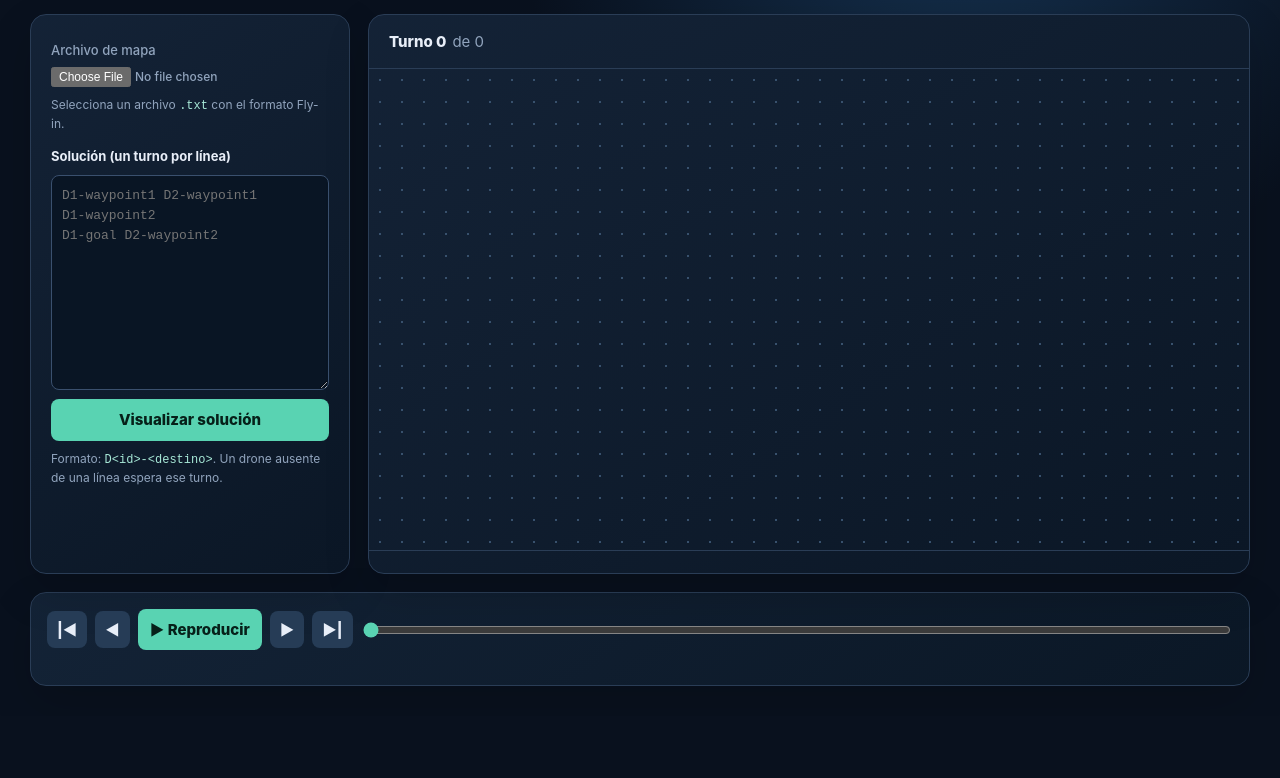
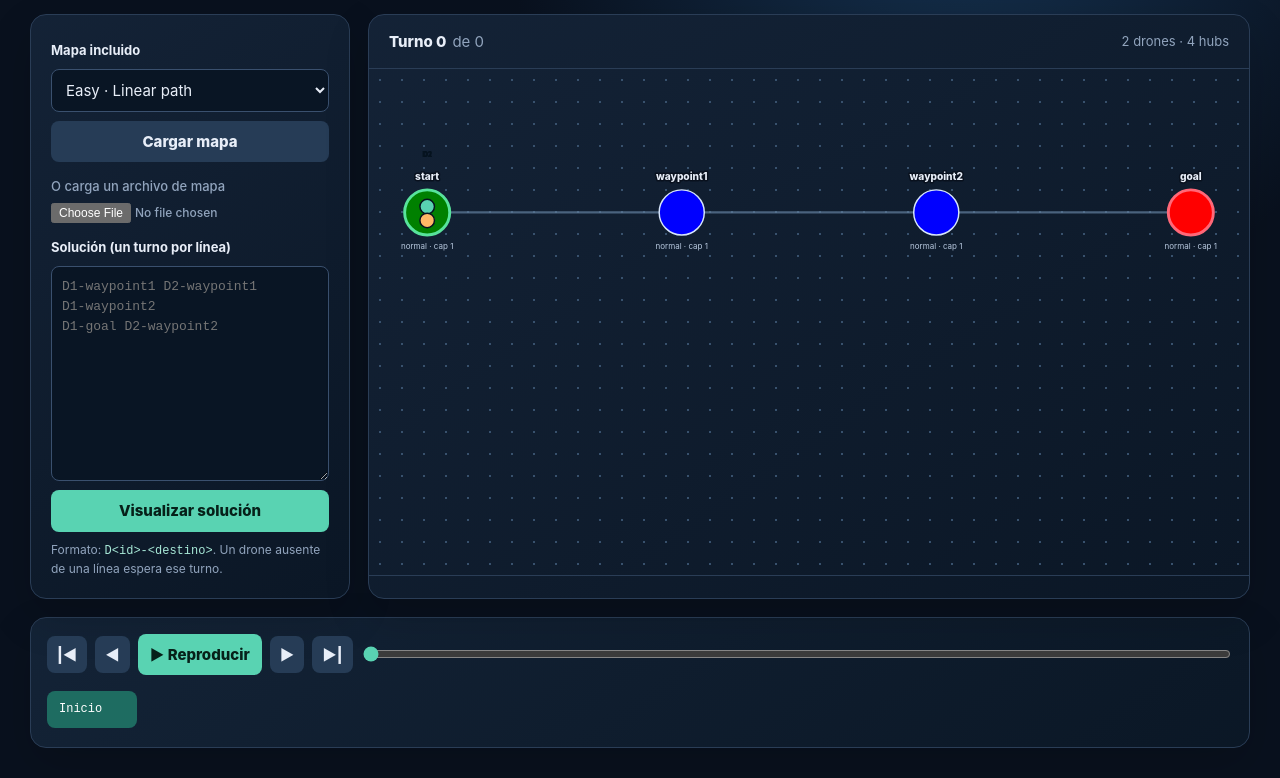
Before and after one commit to davidgarciasolis/visualizador-fly-in, a plain HTML site: page index.html in a window 1280 px wide. Shown: the part 125-903 px from the top of the page. Before the commit the page ends 841 px from the top, so only its background shows below. Drawn offline with Linux system fonts and the light colour scheme.

Commit message:
subida de mapas

```diff
--- a/app.js
+++ b/app.js
@@ -95,7 +95,9 @@ function render() {
 function setTurn(turn) { state.turn=Math.max(0,Math.min(turn,state.turns.length)); render(); }
 function stop() { clearInterval(state.playing); state.playing=null; $('play-pause').textContent='▶ Reproducir'; }
 function loadMap(text, name='mapa') { try { state.map=parseMap(text); state.turns=[]; state.turn=0; stop(); $('status').textContent=`${name} cargado correctamente.`; render(); } catch(e) { $('status').textContent=`Error: ${e.message}`; } }
-$('map-file').onchange=async(e)=>{const file=e.target.files[0];if(file)loadMap(await file.text(),file.name);};
+async function loadSelectedMap() { try { const path=$('map-picker').value, response=await fetch(path); if(!response.ok)throw new Error('No se pudo leer el archivo.'); loadMap(await response.text(),path.split('/').pop()); } catch(e) { $('status').textContent=`Error al cargar el mapa: ${e.message}`; } }
+$('load-map').onclick=loadSelectedMap; $('map-file').onchange=async(e)=>{const file=e.target.files[0];if(file)loadMap(await file.text(),file.name);};
 $('load-solution').onclick=()=>{ if(!state.map)return; try{const turns=parseSolution($('solution-input').value);validateSolution(turns);state.turns=turns;setTurn(0);$('status').textContent=`Solución cargada: ${state.turns.length} turnos.`;}catch(e){$('status').textContent=`Error: ${e.message}`;} };
 $('first-turn').onclick=()=>setTurn(0); $('previous-turn').onclick=()=>setTurn(state.turn-1); $('next-turn').onclick=()=>setTurn(state.turn+1); $('last-turn').onclick=()=>setTurn(state.turns.length); $('turn-slider').oninput=e=>setTurn(Number(e.target.value));
 $('play-pause').onclick=()=>{if(state.playing){stop();return;} if(state.turn===state.turns.length)setTurn(0);$('play-pause').textContent='❚❚ Pausar';state.playing=setInterval(()=>{if(state.turn===state.turns.length){stop();}else setTurn(state.turn+1);},800);};
+loadSelectedMap();
--- a/index.html
+++ b/index.html
@@ -18,8 +18,22 @@
 
       <section class="workspace">
         <aside class="control-panel">
-          <label class="file-label" for="map-file">Archivo de mapa <input id="map-file" type="file" accept=".txt,text/plain" /></label>
-          <p class="help">Selecciona un archivo <code>.txt</code> con el formato Fly-in.</p>
+          <label for="map-picker">Mapa incluido</label>
+          <select id="map-picker">
+            <option value="maps/easy/01_linear_path.txt">Easy · Linear path</option>
+            <option value="maps/easy/02_simple_fork.txt">Easy · Simple fork</option>
+            <option value="maps/easy/03_basic_capacity.txt">Easy · Basic capacity</option>
+            <option value="maps/medium/01_dead_end_trap.txt">Medium · Dead end trap</option>
+            <option value="maps/medium/02_circular_loop.txt">Medium · Circular loop</option>
+            <option value="maps/medium/03_priority_puzzle.txt">Medium · Priority puzzle</option>
+            <option value="maps/hard/01_maze_nightmare.txt">Hard · Maze nightmare</option>
+            <option value="maps/hard/02_capacity_hell.txt">Hard · Capacity hell</option>
+            <option value="maps/hard/03_ultimate_challenge.txt">Hard · Ultimate challenge</option>
+            <option value="maps/challenger/01_the_impossible_dream.txt">Challenger · Impossible dream</option>
+          </select>
+          <button id="load-map" class="secondary">Cargar mapa</button>
+
+          <label class="file-label" for="map-file">O carga un archivo de mapa <input id="map-file" type="file" accept=".txt,text/plain" /></label>
 
           <label for="solution-input">Solución (un turno por línea)</label>
           <textarea id="solution-input" spellcheck="false" placeholder="D1-waypoint1 D2-waypoint1&#10;D1-waypoint2&#10;D1-goal D2-waypoint2"></textarea>
```
Also changed, not shown: maps/challenger/01_the_impossible_dream.txt (added), maps/easy/01_linear_path.txt (added), maps/easy/02_simple_fork.txt (added), maps/easy/03_basic_capacity.txt (added), maps/hard/01_maze_nightmare.txt (added), maps/hard/02_capacity_hell.txt (added), maps/hard/03_ultimate_challenge.txt (added), maps/medium/01_dead_end_trap.txt (added), maps/medium/02_circular_loop.txt (added), maps/medium/03_priority_puzzle.txt (added), 1 other file.
